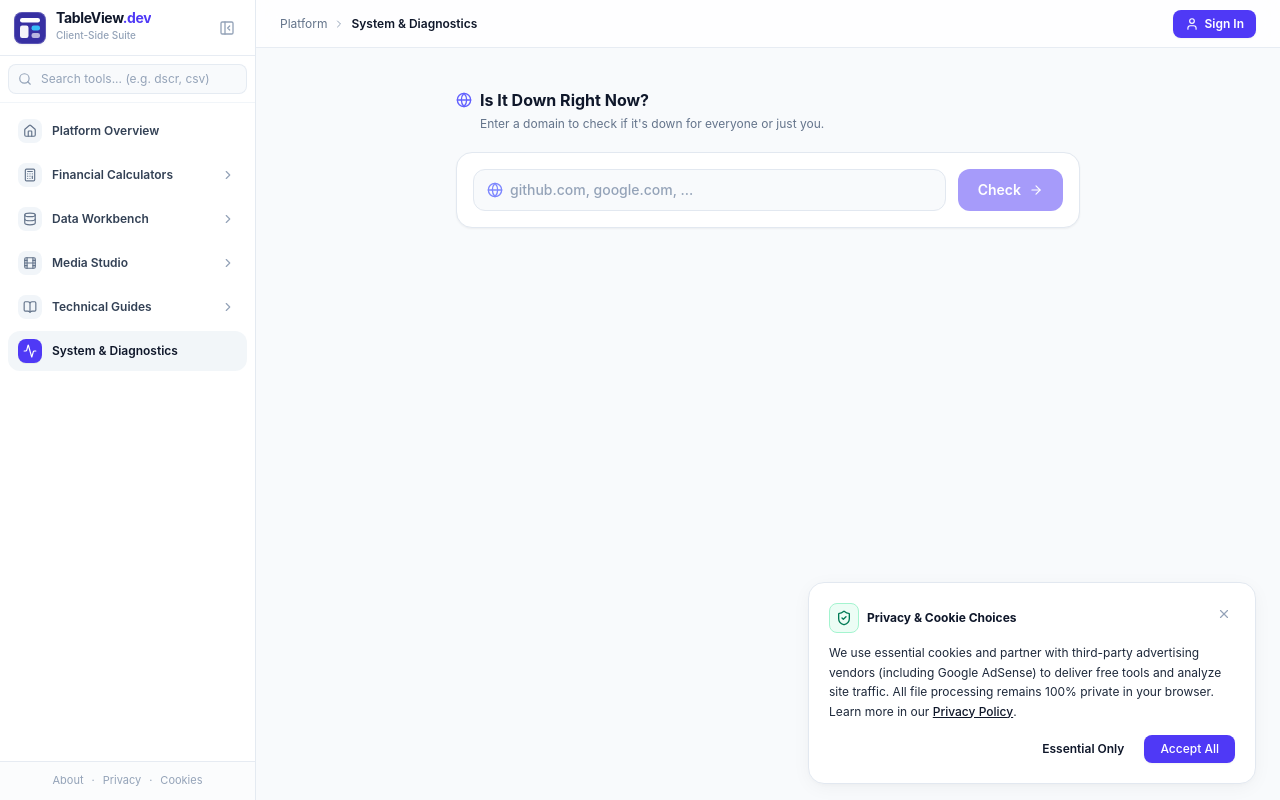
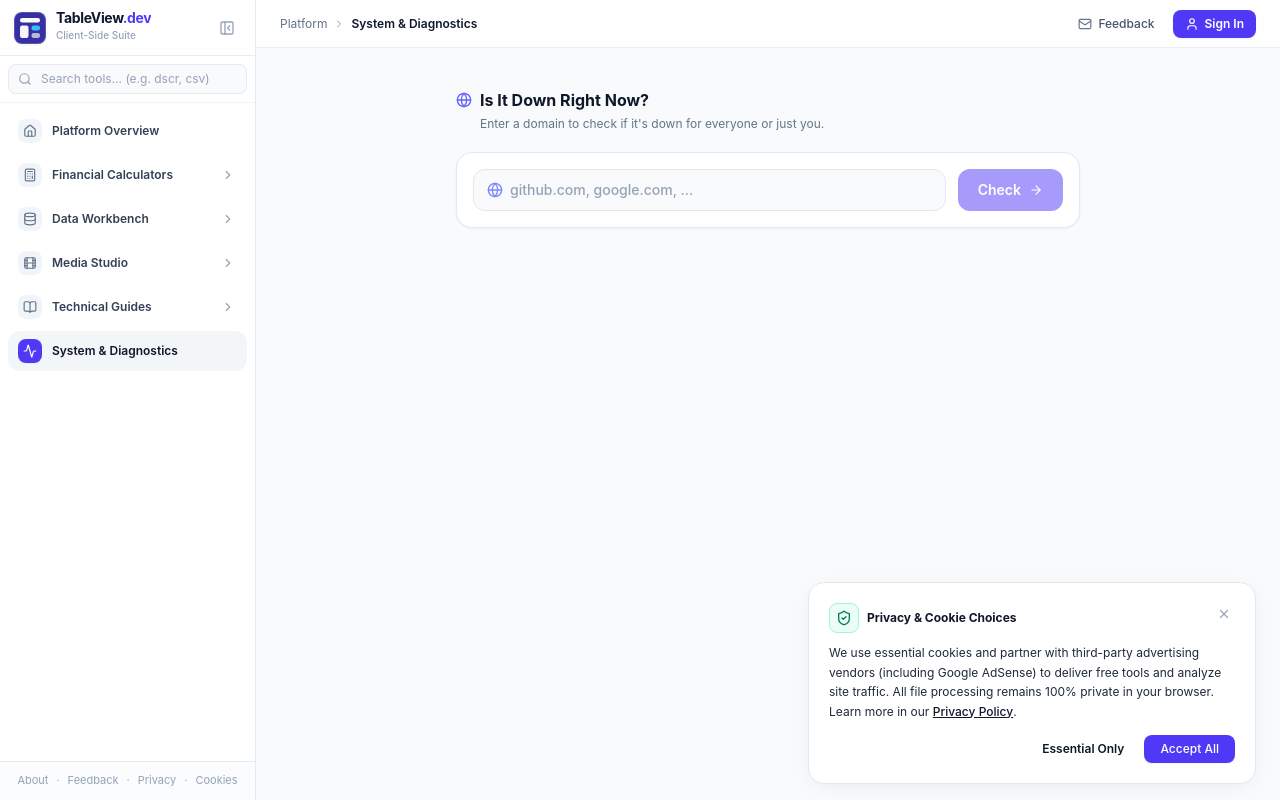
Before and after one commit to Sphinm/tableview, a React (Vite) app: page /is-it-down in a window 1280 px wide. Built offline with nearby package versions, Linux system fonts and the light colour scheme; a web font is replaced by a local one.

Commit message:
feat(ui): display feedback entry when user is not logged in

```diff
--- a/src/components/Sidebar.tsx
+++ b/src/components/Sidebar.tsx
@@ -25,11 +25,13 @@ import {
   Braces,
   Code2,
   FileCode,
-  Cpu
+  Cpu,
+  Mail
 } from 'lucide-react';
 import { BrandLogo } from './BrandLogo';
 import { navigateTo } from '../lib/router';
 import { openCookieSettings } from '../lib/consent';
+import { getBugReportMailto } from '../lib/feedback';
 import { getCanonicalPath, getRouteCategory } from '../lib/resolveRoute';
 
 interface SidebarProps {
@@ -606,6 +608,14 @@ export const Sidebar = ({
             </a>
             <span>·</span>
             <a
+              href={getBugReportMailto()}
+              className="hover:text-slate-600 hover:underline"
+              title="Send Feedback"
+            >
+              Feedback
+            </a>
+            <span>·</span>
+            <a
               href="/privacy"
               onClick={(e) => handleNav(e, '/privacy')}
               className="hover:text-slate-600 hover:underline"
@@ -622,7 +632,14 @@ export const Sidebar = ({
             </button>
           </div>
         ) : (
-          <div className="flex flex-col items-center">
+          <div className="flex flex-col items-center gap-1">
+            <a
+              href={getBugReportMailto()}
+              className="size-8 rounded-lg text-slate-400 hover:text-slate-700 hover:bg-slate-100 flex items-center justify-center transition-colors"
+              title="Send Feedback"
+            >
+              <Mail className="size-4" />
+            </a>
             <a
               href="/about"
               onClick={(e) => handleNav(e, '/about')}
--- a/src/components/TopBar.tsx
+++ b/src/components/TopBar.tsx
@@ -313,6 +313,15 @@ export const TopBar = ({ currentPath, onOpenMobileMenu }: TopBarProps) => {
             )}
           </div>
         ) : (
+          <div className="flex items-center gap-1.5 sm:gap-2">
+            <a
+              href={getBugReportMailto()}
+              className="inline-flex items-center gap-1.5 px-2.5 py-1.5 rounded-lg text-xs font-medium text-slate-600 hover:text-slate-900 hover:bg-slate-100 transition-colors"
+              title="Send Feedback"
+            >
+              <Mail className="size-3.5 text-slate-500" />
+              <span className="hidden sm:inline">Feedback</span>
+            </a>
             <button
               type="button"
               onClick={openAuthModal}
@@ -321,6 +330,7 @@ export const TopBar = ({ currentPath, onOpenMobileMenu }: TopBarProps) => {
               <User className="size-3.5" />
               <span>Sign In</span>
             </button>
+          </div>
         )}
       </div>
     </header>
```
Lines whose indentation alone changed are shown as unchanged.
